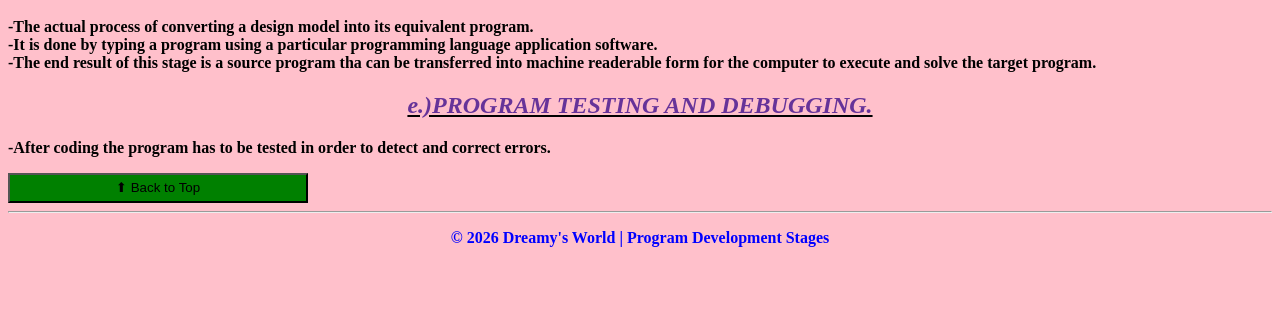
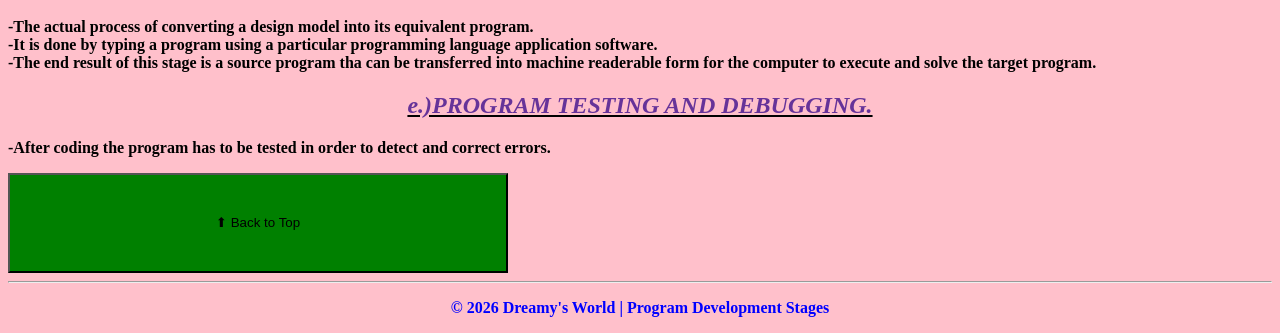
Before and after one commit to Mcdreamyweb/Program-Development-, a plain HTML site: page index.html in a window 1280 px wide. Shown: the part 1986-2319 px from the top of the page. Before the commit the page ends 2249 px from the top, so only its background shows below. Drawn offline with Linux system fonts and the light colour scheme.

```diff
--- a/index.html
+++ b/index.html
@@ -47,7 +47,7 @@
  <p><h2><u><b><center><i style="color:RebeccaPurple;">e.)PROGRAM TESTING AND DEBUGGING.</i></center></b></u></h2></p>
    <p><b>-After coding the program has to be tested in order to detect and correct errors.<br></b></p>
    <a href="#top">
-<button style="width:300px;height:30px;background-color:green;">⬆ Back to Top</button>
+<button style="width:500px;height:100px;background-color:green;">⬆ Back to Top</button>
 </a>
 <hr>
 
```
